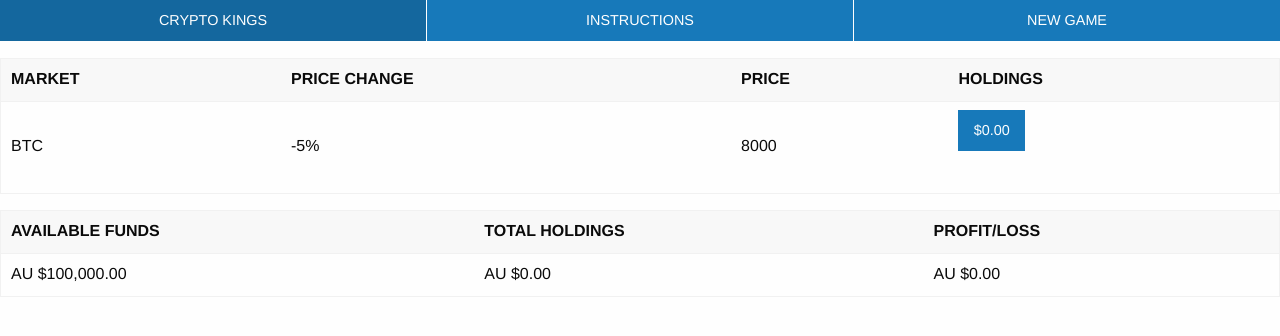
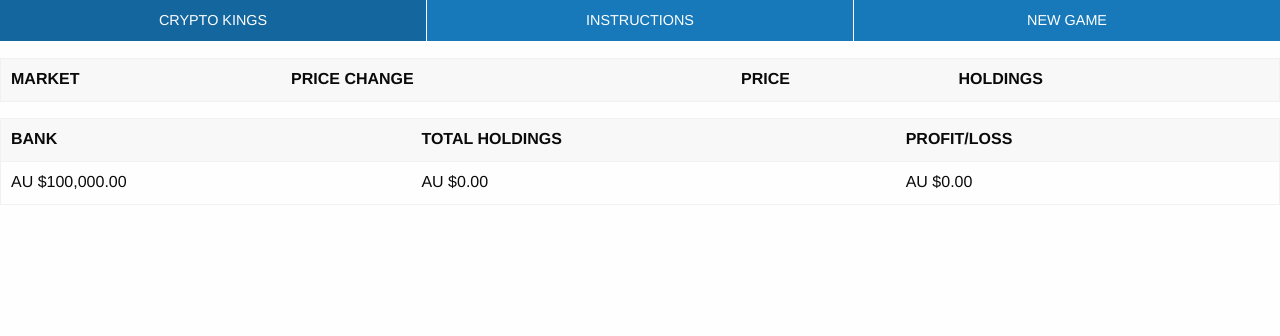
Before and after one commit to raed-ra/Proj1-cryptoKing, a plain HTML site: page index.html in a window 1280 px wide. Drawn offline with nearby package versions, Linux system fonts and the light colour scheme; no server answers.

Commit message:
updates to index.html

```diff
--- a/index.html
+++ b/index.html
@@ -9,68 +9,15 @@
   </head>
 
   <body>
-    <!-- <div class="flex-container align-center">
-      <ul class="code-menu menu">
-        <li class="code-menu-item is-active" data-toggle-html="">
-          <a href="#">HTML</a>
-        </li>
-        <li class="code-menu-item is-active" data-toggle-styles="">
-          <a href="#">SCSS</a>
-        </li>
-        <li class="code-menu-item is-active" data-toggle-js="">
-          <a href="#">JS</a>
-        </li>
-      </ul>
-    </div> -->
-
+    <!-- TOP BUTTONS -->
     <div class="expanded button-group">
       <a class="button" data-open="cryptokings">CRYPTO KINGS</a>
       <a class="button" data-open="instructions">INSTRUCTIONS</a>
       <a class="button" data-open="newgame">NEW GAME</a>
     </div>
 
-    <!-- ORIGINAL NAVBAR -->
-    <!-- <div class="top-bar-container" data-sticky-container>
-      <div
-        class="sticky sticky-topbar"
-        data-sticky
-        data-options="anchor: page; marginTop: 0; marginBottom: 1; stickyOn: small;"
-      >
-        <div class="top-bar">
-          <div class="top-bar-left">
-            <ul class="dropdown menu">
-              <li class="menu-text">CRYPTO KINGS</li>
-              <li>
-                <p>
-                  <button class="button">
-                    INSTRUCTIONS
-                  </button>
-                </p>
-              </li>
-              <li>
-                <p>
-                  <button class="button" data-open="exampleModal1">
-                    NEW GAME
-                  </button>
-                </p>
-              </li>
-            </ul>
-          </div> -->
-
-    <!-- DON'T NEED SEARCH ON NAVBAR - FOR NOW -->
-    <!-- <div class="top-bar-right">
-          <ul class="menu">
-            <li><input type="search" placeholder="Search"></li>
-            <li><button type="button" class="button">Search</button></li>
-          </ul>
-        </div>
-        </div>
-      </div>
-    </div>
-
-    <!-- MAIN TABLE SHOWING CRYPTO PRICES -->
+    <!-- MAIN TABLE - COLUMN HEADINGS -->
     <table>
-      <!-- COLUMN HEADINGS -->
       <thead>
         <tr>
           <th>MARKET</th>
@@ -80,9 +27,9 @@
         </tr>
       </thead>
 
-      <!-- ROWS -->
+      <!-- MAING TABLE - ROWS -->
       <tbody id="table-body">
-        <tr class="cryto-row">
+        <!-- <tr class="cryto-row">
           <td class="td-symbol">BTC</td>
           <td class="td-change">-5%</td>
           <td class="td-price">8000</td>
@@ -93,21 +40,16 @@
               </button>
             </p>
           </td>
-
-          <!-- <td>
-            <p>
-              <button class="button td-buysell" data-open="exampleModal1">BUY/SELL</button>
-            </p>
-          </td> -->
-        </tr>
+        </tr> -->
       </tbody>
     </table>
+    <!-- END - MAIN TABLE -->
 
-    <!-- BOTTOM ROW SHOWING AVAILABLE FUNDS; TOTAL HOLDINGS; PROFIT/LOSS (ALL IN AU$)  -->
+    <!-- POSITION SUMMARY (BANK, HOLDINGS, PROFIT/LOSS)  -->
     <table>
       <thead>
         <tr>
-          <th>AVAILABLE FUNDS</th>
+          <th>BANK</th>
           <th>TOTAL HOLDINGS</th>
           <th>PROFIT/LOSS</th>
         </tr>
@@ -121,7 +63,7 @@
       </tbody>
     </table>
 
-    <!-- MODAL PLACE HOLDER (CURRENTLY LINKED TO "INSTRUCTIONS" AND "BUY/SELL" BUTTONS) -->
+    <!-- ABOUT CRYPTO KINGS MODAL -->
     <div class="reveal" id="cryptokings" data-reveal>
       <h1>ABOUT CRYPTO KINGS</h1>
       <p class="lead">Lorem ipsum dolor sit amet.</p>
@@ -138,7 +80,7 @@
       </button>
     </div>
 
-    <!-- MODAL PLACE HOLDER (CURRENTLY LINKED TO "INSTRUCTIONS" AND "BUY/SELL" BUTTONS) -->
+    <!-- INSTRUCTIONS MODAL -->
     <div class="reveal" id="instructions" data-reveal>
       <h1>INSTRUCTIONS</h1>
       <p class="lead">Lorem ipsum dolor sit amet.</p>
@@ -155,7 +97,7 @@
       </button>
     </div>
 
-    <!-- MODAL PLACE HOLDER (CURRENTLY LINKED TO "INSTRUCTIONS" AND "BUY/SELL" BUTTONS) -->
+    <!-- NEW GAME MODAL -->
     <div class="reveal" id="newgame" data-reveal>
       <h1>NEW GAME</h1>
       <p class="lead">Are you sure you wan't to start a new game?!</p>
@@ -172,7 +114,7 @@
       </button>
     </div>
 
-    <!-- MODAL PLACE HOLDER (CURRENTLY LINKED TO "INSTRUCTIONS" AND "BUY/SELL" BUTTONS) -->
+    <!-- BUY/SELL MODAL -->
     <div class="reveal" id="buysell" data-reveal>
       <h1>BUY OR SELL</h1>
       <p class="lead">Lorem ipsum dolor sit amet.</p>
```
Also changed, not shown: assets/js/coinmarketcapAPI.js (line endings or trailing spaces).
